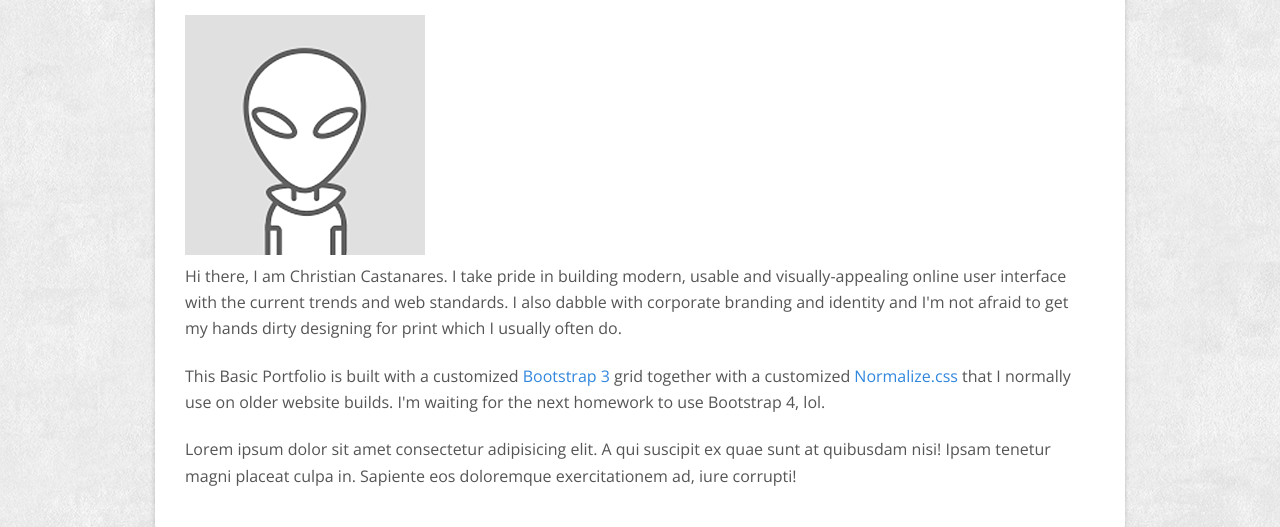
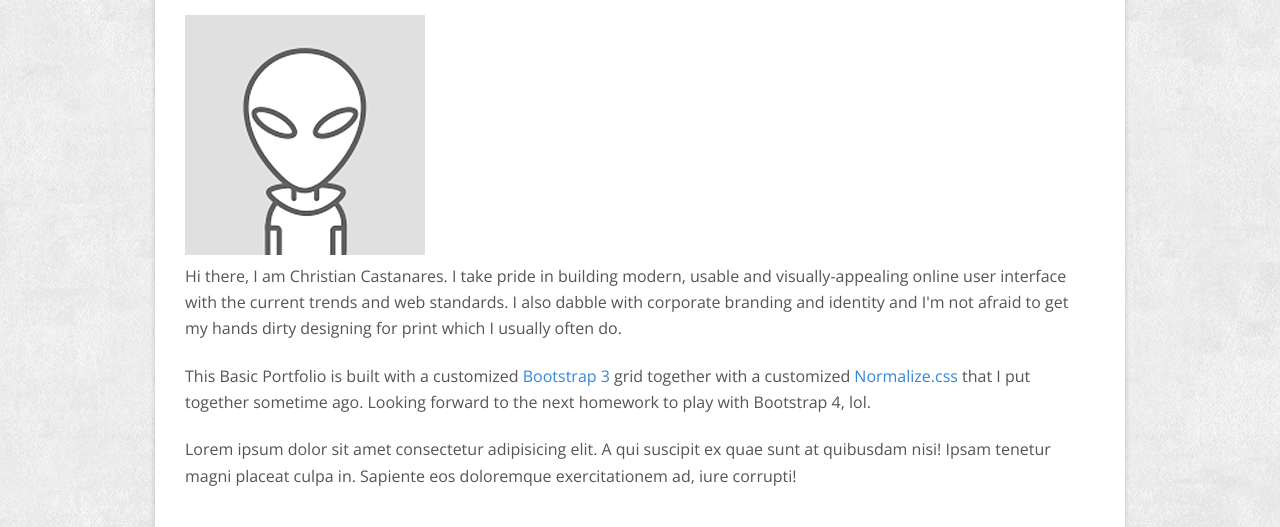
Before and after one commit to xtianares/Basic-Portfolio, a plain HTML site: page index.html in a window 1280 px wide. Shown: the part 250-777 px from the top of the page. Drawn offline with nearby package versions, Linux system fonts and the light colour scheme; a web font is replaced by a local one.

Commit message:
added fonts, updated index

```diff
--- a/assets/css/style.css
+++ b/assets/css/style.css
@@ -770,7 +770,7 @@ header {
 .box {
     padding:  20px 30px;
     background-color: #fff;
-    border-radius: 5px;
+    border-radius: 4px;
     box-shadow: 0 1px 5px 0 rgba(0, 0, 0, .2)
 }
 .head {
--- a/index.html
+++ b/index.html
@@ -32,7 +32,7 @@
                 <h1 class="head h2">About Me</h1>
                 <img class="profile-image" src="assets/images/profile-image.png" alt="Meh">
                 <p>Hi there, I am Christian Castanares. I take pride in building modern, usable and visually-appealing online user interface with the current trends and web standards. I also dabble with corporate branding and identity and I'm not afraid to get my hands dirty designing for print which I usually often do.</p>
-                <p>This Basic Portfolio is built with a customized <a href="https://getbootstrap.com/docs/3.3/css/#grid">Bootstrap 3</a> grid together with a customized <a href="https://necolas.github.io/normalize.css/">Normalize.css</a> that I normally use on older website builds. I'm waiting for the next homework to use Bootstrap 4, lol.</p>
+                <p>This Basic Portfolio is built with a customized <a href="https://getbootstrap.com/docs/3.3/css/#grid">Bootstrap 3</a> grid together with a customized <a href="https://necolas.github.io/normalize.css/">Normalize.css</a> that I put together sometime ago. Looking forward to the next homework to play with Bootstrap 4, lol.</p>
                 <p>Lorem ipsum dolor sit amet consectetur adipisicing elit. A qui suscipit ex quae sunt at quibusdam nisi! Ipsam tenetur magni placeat culpa in. Sapiente eos doloremque exercitationem ad, iure corrupti!</p>
             </div>
         </article>
```
Also changed, not shown: assets/font/icons.ttf (added), assets/font/icons.woff (added), 2 other files.
